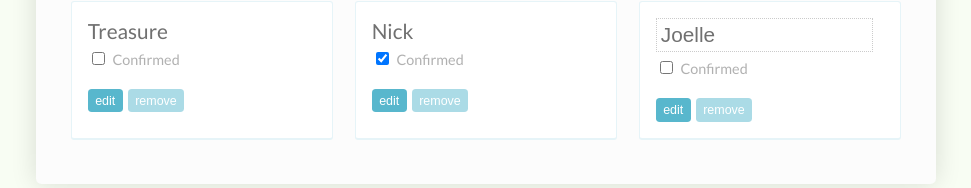
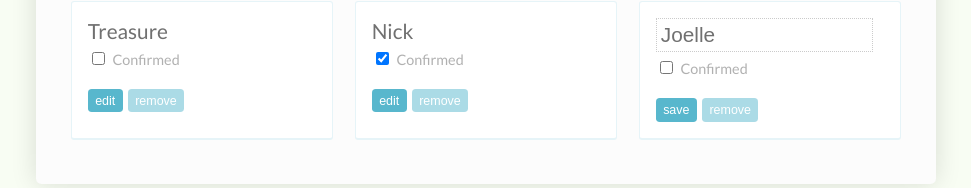
Before and after one commit to jcsilverio/RSVP, a React (Create React App) app: page / in a window 1280 px wide. Shown: the part 492-680 px from the top of the page, without its empty margins (154-1125 px from the left). Built offline with nearby package versions, Linux system fonts and the light colour scheme.

Commit message:
ternary added to save or edit guest

```diff
--- a/src/Guest.js
+++ b/src/Guest.js
@@ -18,7 +18,12 @@
            checked={props.isConfirmed}
            onChange={props.handleConfirmation} /> Confirmed
       </label>
-      <button onClick={props.handleToggleEditing}>edit</button>
+      <button onClick={props.handleToggleEditing}>
+      {
+        props.isEditing
+         ? "save"
+        : "edit"}
+      </button>
       <button>remove</button>
     </li>
 
```
